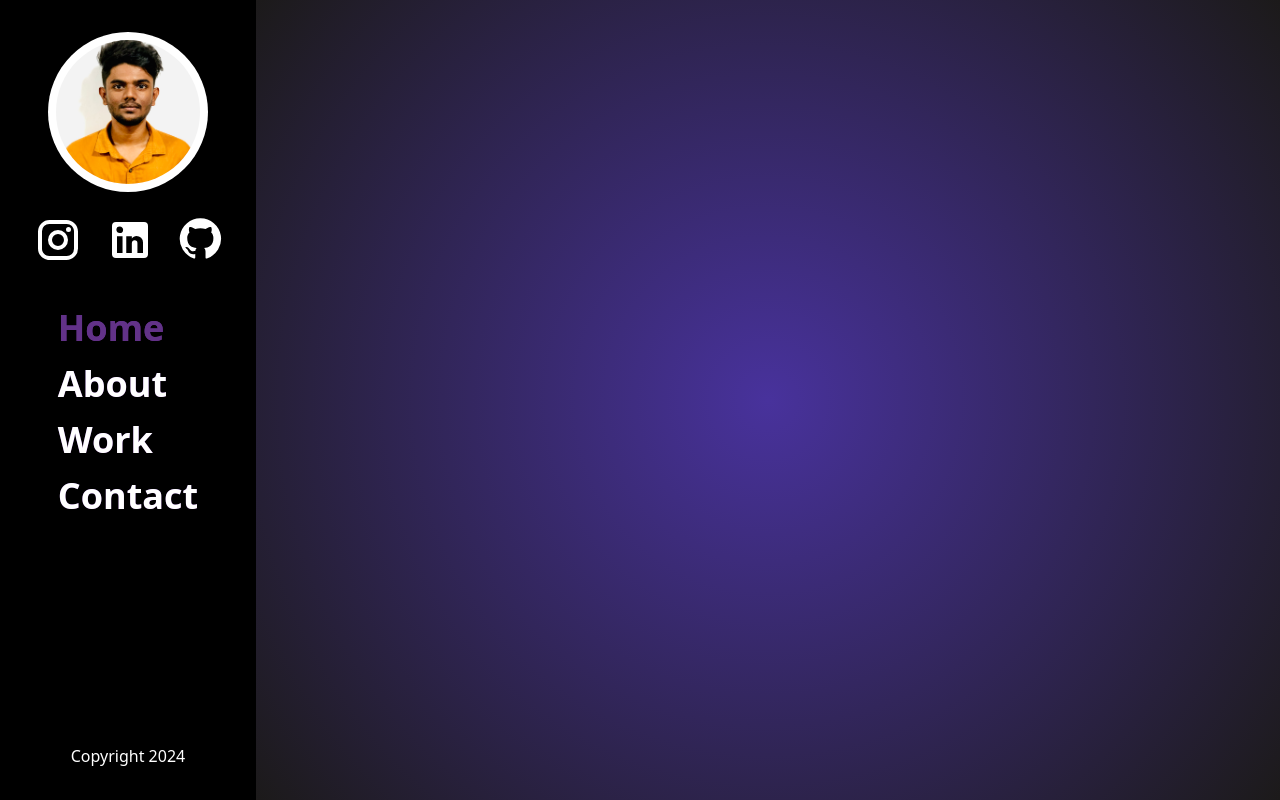
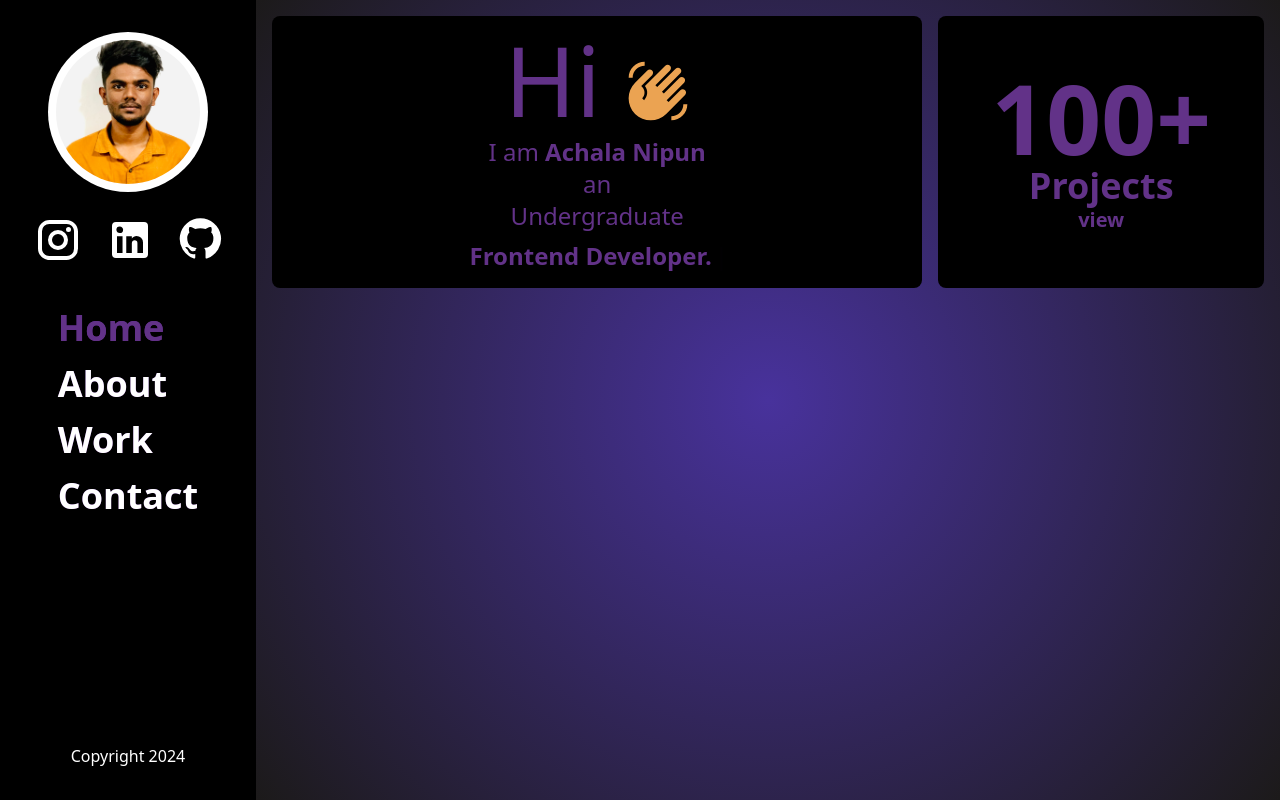
Before and after one commit to achala2702/portfolio, a React (Vite) app in the folder portfolio/: page / in a window 1280 px wide. Built offline with nearby package versions, Linux system fonts and the light colour scheme.

Commit message:
adding few cards to home screen

```diff
--- a/portfolio/package.json
+++ b/portfolio/package.json
@@ -16,7 +16,8 @@
     "@mui/material": "^5.15.18",
     "react": "^18.2.0",
     "react-dom": "^18.2.0",
-    "react-router-dom": "^6.23.1"
+    "react-router-dom": "^6.23.1",
+    "react-simple-typewriter": "^5.0.1"
   },
   "devDependencies": {
     "@types/react": "^18.2.66",
--- a/portfolio/src/App.jsx
+++ b/portfolio/src/App.jsx
@@ -12,7 +12,7 @@ function App() {
     <>
     <div className="flex">
     <NavBar />
-    <div className="flex-grow ml-[20%] md:ml-[25%] lg:ml-[20%] max-[760px]:ml-0">
+    <div className="flex-grow ml-[20%] md:ml-[25%] lg:ml-[20%] max-[760px]:ml-0 overflow-y-auto">
       <Routes>
         <Route path="/" element={<Home />}></Route>
         <Route path="/about" element={<About />}></Route>
--- a/portfolio/src/components/pages/Home.jsx
+++ b/portfolio/src/components/pages/Home.jsx
@@ -1,8 +1,22 @@
+import WavingHandIcon from '@mui/icons-material/WavingHand';
+import {useTypewriter, Cursor} from 'react-simple-typewriter';
+import { NavLink } from 'react-router-dom';
+const Home = () => {
+  const [text] = useTypewriter({
+    words: ["Software Engineer.", "Frontend Developer.", "Backend Developer."],
+    loop: 0
+  })
 
-const Home = () => {
   return (
-    <div className="min-h-screen bg-[radial-gradient(circle,_#48329C,_#1C1A1A)]">
-        <div></div>
+    <div className="min-h-screen flex flex-col bg-[radial-gradient(circle,_#48329C,_#1C1A1A)] text-customCol_3 ">
+      <div className="flex max-[760px]:mt-12 max-[760px]:ml-4 mt-4 mx-4 gap-4 max-[760px]:flex-col max-[760px]:mx:auto">
+      <div className="p-4 flex flex-col text-center rounded-lg bg-black w-2/3 text-2xl max-[760px]:h-80 max-[760px]:w-full"><span className="text-8xl font-medium mb-2">Hi <WavingHandIcon sx={{ color: '#EBA352', fontSize: { xs: '2.5rem', md: '4rem', xl: '5rem' }}} /></span><span><span className="text-2xl font-medium">I am </span><span className=" font-bold">Achala Nipun</span></span><span>an</span><span>Undergraduate </span><span className="font-bold mt-2">{text}<Cursor /></span></div>
+      <NavLink to="/work" className="p-4 flex flex-col justify-center items-center rounded-lg bg-black w-1/3 text-8xl font-bold max-[760px]:text-6xl max-[760px]:w-1/2"><span>100+</span><span className='text-4xl max-[760px]:text-2xl'>Projects</span><span to="/work" className='text-xl max-[760px]:text-base hover:text-white'>view</span></NavLink>
+      </div>
+      <div className="bg-black">
+      <div className="bg-white"></div>
+      <div className="bg-white"></div>
+      </div>
     </div>
   )
 }
```
Also changed, not shown: 1 other file (tests, documents, lock files or other folders).
